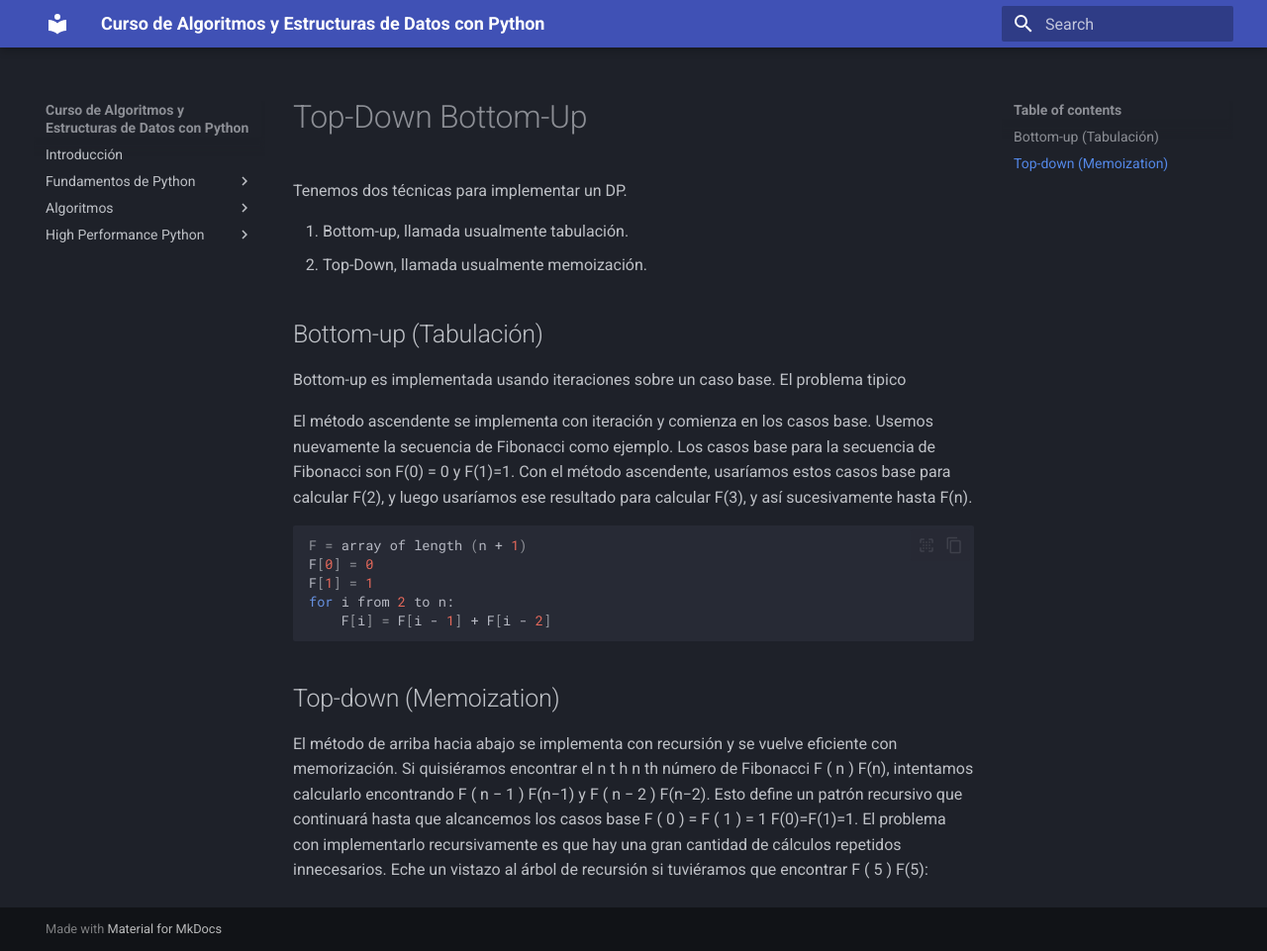
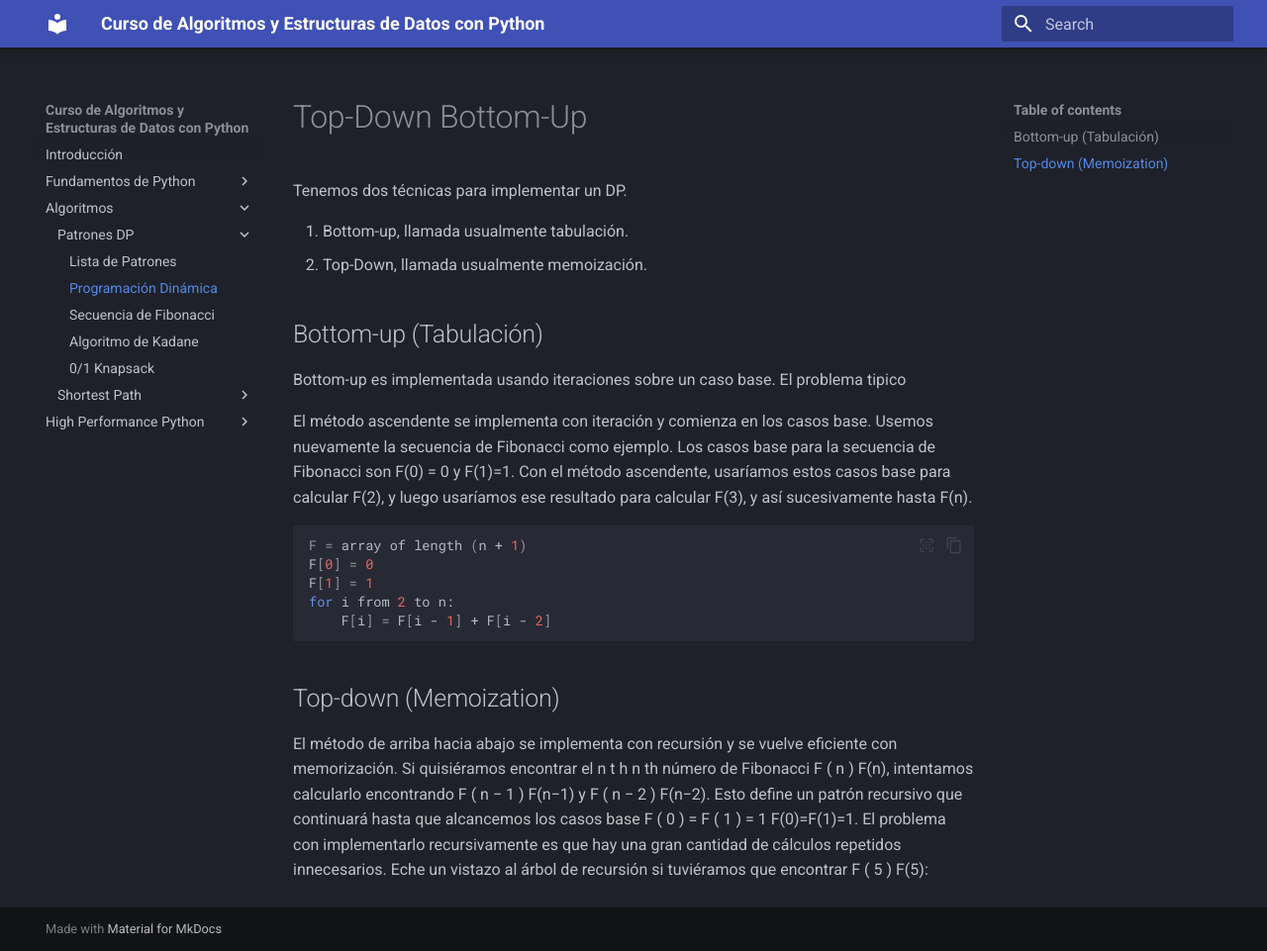
Before and after one commit to pepemxl/course_python, an MkDocs documentation site: the page built from docs/02_algoritmos/dynamic_programming/01_top_down_bottom_up.md, in a window 1280 px wide and 961 px high. Shown: the whole window at 99% size. Built offline with MkDocs 1.6.1 and Material for MkDocs 9.7.7, drawn with Linux system fonts in a browser that asks for light colours; some of the changed lines change nothing that is shown.

Commit message:
update index

```diff
--- a/mkdocs.yml
+++ b/mkdocs.yml
@@ -7,13 +7,12 @@ nav:
     - 'Fundamentos': '01_intro_python/01_fundamentos_basicos.md'
     - 'Control de Flujo': '01_intro_python/02_control_de_flujo.md'
   - 'Algoritmos':
-    - 'Shortest Path':
-      - 'Inicio': '02_algoritmos/shortest_path/intro.md'
-    # - 'Timeline':
     - 'Patrones DP':
+      - 'Lista de Patrones': '05_problem_solving/dynamic_programming_patterns.md'
+      - 'Programación Dinámica': '02_algoritmos/dynamic_programming/01_top_down_bottom_up.md'
       - 'Secuencia de Fibonacci': '05_problem_solving/dp_01_fibonacci.md'
-      # - 'Algoritmoa de Kadane': ''
-      # - '0/1 Knapsack': ''
+      - 'Algoritmo de Kadane': '02_algoritmos/dynamic_programming/02_kadane.md'
+      - '0/1 Knapsack': '02_algoritmos/dynamic_programming/03_knapsack.md'
       # - 'Knapsack sin limites': ''
       # - 'Longest Common Subsequence ': ''
       # - 'Longest Increasing Subsequence': ''
@@ -31,6 +30,9 @@ nav:
       # - 'Bitmasking DP': ''
       # - 'Probability DP': ''
       # - 'State Machine DP': ''
+    - 'Shortest Path':
+      - 'Inicio': '02_algoritmos/shortest_path/intro.md'
+    # - 'Timeline':
   - 'High Performance Python':
     - 'Introducción': '05_hpc/intro.md'
 
```
